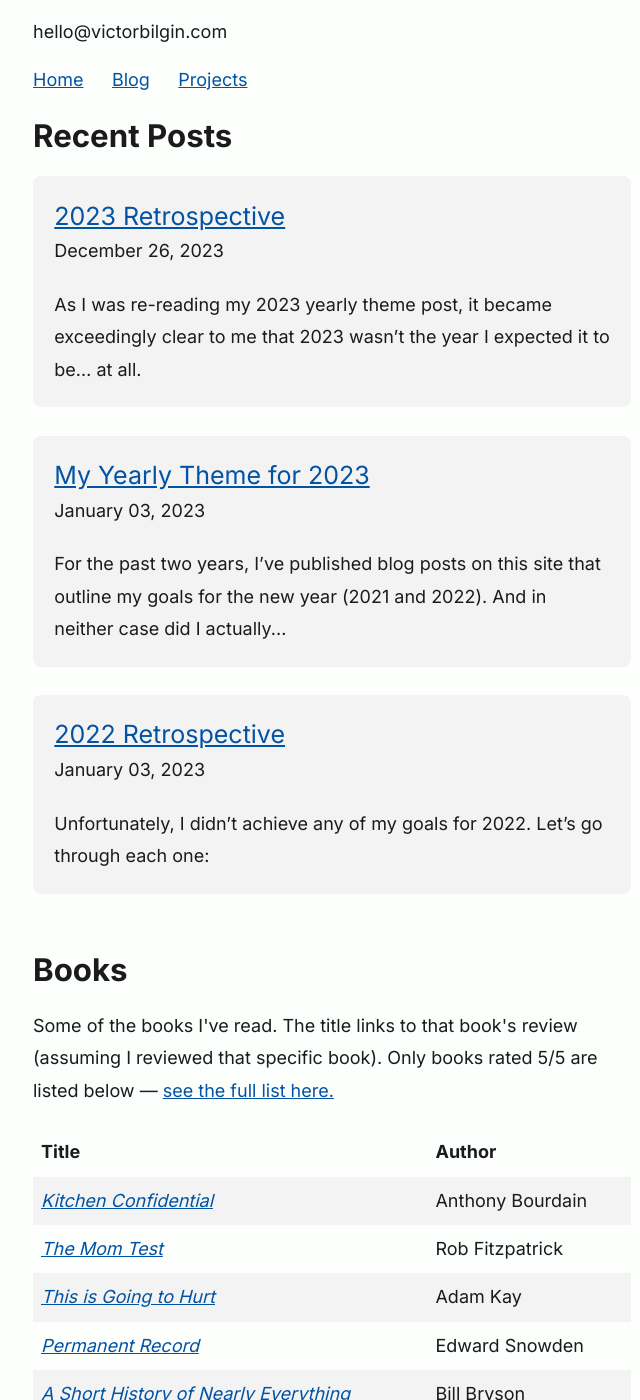
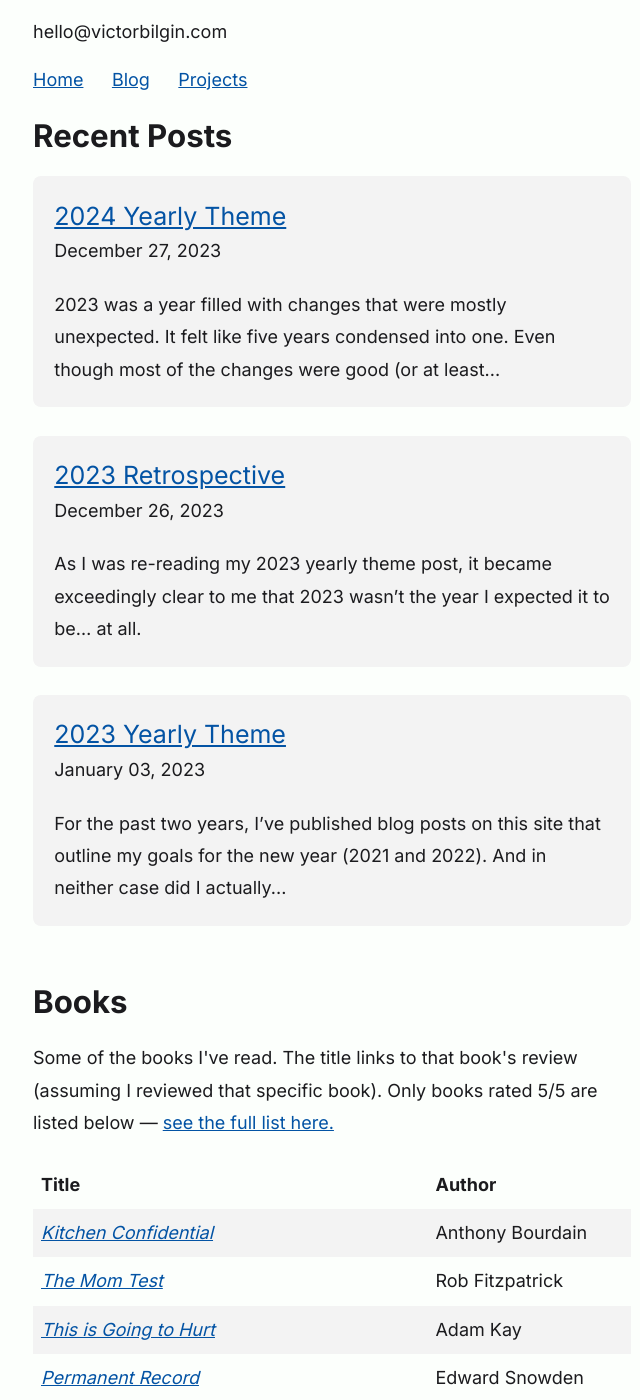
Before and after one commit to vbilgin/victorbilgin.com, a Jekyll site: the page built from index.html, in a window 1280 px wide and 1400 px high. Shown: the whole window, without its empty margins (308-948 px from the left). Built offline with Jekyll 4.4.1, drawn with Linux system fonts in a browser that asks for light colours.

Commit message:
Added new post and renamed older post

```diff
--- a/collections/_posts/2023-01-03-my-yearly-theme-for-2023.md
+++ b/collections/_posts/2023-01-03-2023-yearly-theme.md
@@ -1,10 +1,11 @@
 ---
 layout: post
-title: My Yearly Theme for 2023
+title: 2023 Yearly Theme
 permalink: /blog/2023-yearly-theme
 tags:
   - post
 ---
+
 For the past two years, I've published blog posts on this site that outline my goals for the new year (2021 and 2022). And in neither case did I actually achieve any of the goals I set for myself. That's probably a very common result for most people. Goals, resolutions, whatever you call them - if you create a finish line in the frenzy of the last 2 weeks of December, you seem almost guaranteed not to cross it. So this time I'd like to take a different approach based on that of the [Cortex podcast](https://www.relay.fm/cortex) hosts: themes.
 
 Based on my own interpretation, a yearly theme is a guide for the next 365 days of your life; a compass that you can use to remind yourself of what you want to do or be by the time the next year rolls around. A theme doesn't include a specific empirical goal like "read 12 books" or "run a marathon," instead it provides a general focus that you can look to during the year as a reminder. I like this approach and I'd like to try applying it to my own life for 2023.
@@ -16,6 +17,7 @@ I know, it sounds like a very abstract theme to choose but that's by design. Not
 Let's make this theme less abstract by talking about what specifically I'd like to work on.
 
 ## Saying "No"
+
 After lockdown ended and LA started opening up again, I felt this intense desire to say yes to pretty much everything that came my way. Friends want to hang out? Yes. A side gig to bring in some extra money? Sure. Take a trip even though I can't really afford it? Count me in.
 
 It's not to say that being a yes-man ruined my life. In a lot of ways, I'm a better person because I spent the last ~2 years saying yes. But being a yes-man also made it very difficult for me to say no when I needed to. There were a lot of late nights out before work and a lot of money spent on frivolous things. Saying yes is great but sometimes saying no is what you need to do. As I inch closer to 30, I realized that being a yes-man will eventually lead to a very difficult life.
@@ -23,6 +25,7 @@ It's not to say that being a yes-man ruined my life. In a lot of ways, I'm a bet
 So in 2023 I want to say no more often and prioritize my life in a way where new experiences aren't absent but where they aren't my primary goal day-to-day either.
 
 ## Cooking
+
 I've wanted to become better at cooking for a long time. Ever since I dropped out of OWU in 2018, I realized that being able to cook a good meal for yourself and the people you care about is an incredibly powerful skill. Not to mention the fact that it's cheaper than dining out and (usually) healthier.
 
 I've already taken some steps to get better: bought cookbooks and some much-needed kitchen tools, began experimenting with recipes I know, and began trying new recipes and ingredients.
@@ -30,11 +33,13 @@ I've already taken some steps to get better: bought cookbooks and some much-need
 In 2023, I want to take this to the next level and really understand the science and art behind creating good food.
 
 ## Drinking
+
 I written about drinking before on this blog and it's something I've thought about a lot over the past 4-5 years. The conclusion I've come to is that I use drinking as a crutch and a therapy of sorts. You don't need to be a psychologist to know that using drinking in this way isn't good for your mental or physical health. I understand that but I haven't done enough to change how I use alcohol. In 2023, I want to make a concerted effort to do so.
 
 I'm not going to set specific goals like "don't drink for 30 days" but as part of my theme of personal growth, I want to always keep in mind why I'm drinking and what I feel afterward. Hangovers used to be times when I'd relax and let the day slip away because that's just how it had to be. Recently, I've started looking at them as the true effect of drinking, not a side effect.
 
 ## The General Mentality
+
 In 2023 I want to focus on myself and prioritize the things that are truly important and will have lasting benefits. That doesn't mean becoming a hermit who doesn't have fun, it means learning more about myself, taking conscious steps toward who I want to be, and enjoying every moment of this crazy life.
 
 With any luck, my 2023 retrospective will confirm that I've made at least some progress in these areas. Good luck to everyone with their goals and Happy New Year!
--- /dev/null
+++ b/collections/_posts/2023-12-27-2024-yearly-theme.md
@@ -0,0 +1,13 @@
+---
+layout: post
+title: 2024 Yearly Theme
+permalink: /blog/2024-yearly-theme
+tags:
+  - post
+---
+
+2023 was a year filled with changes that were mostly unexpected. It felt like five years condensed into one. Even though most of the changes were good (or at least not explicitly bad), the sheer number took a severe toll on me. I know I have no hope of stopping life in its tracks but as the Stoics said, one can only ever control one's reactions. That was one thing I neglected in 2023. I let my emotions guide me and rarely took account of why I was reacting the way I was. I did things without conscious thought. In 2024, I want to be more mindful and go through my life with intention.
+
+With that in mind, my theme for 2024 is **mindfulness**. The Stoics are obviously a guiding force in this area so I plan to revisit the classic works from Aurelius and Seneca along with modern interpretations and explorations of Stoicism. Mindfulness is not limited to the Stoics, though, so I plan on exploring other takes on mindfulness as well. This way of thinking helped me back in 2018 after my dad passed away and I'm hoping that by revisiting it, I can be a more active participant in my own life.
+
+I have no idea what 2024 has in store for me but regardless of what's on the horizon, I know that taking a mindful approach to my life is the best way to avoid being overwhelmed.
```
